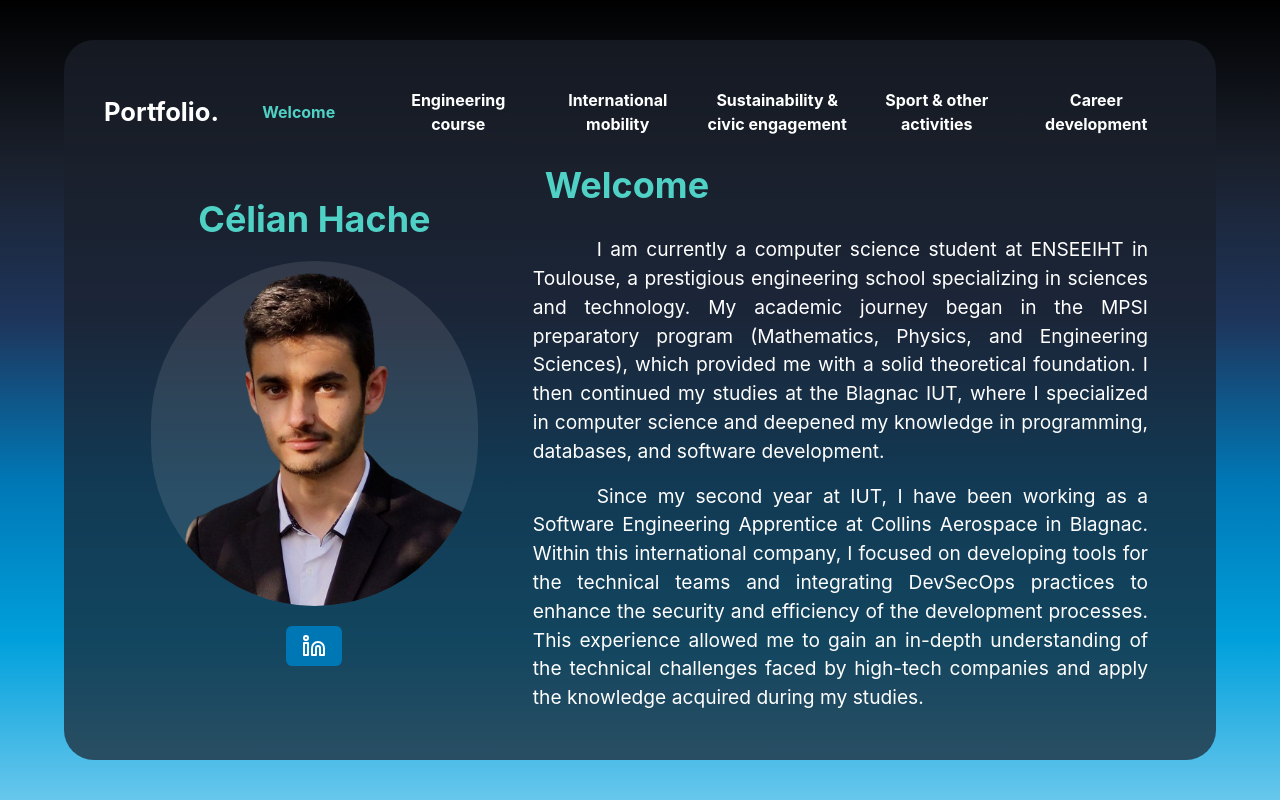
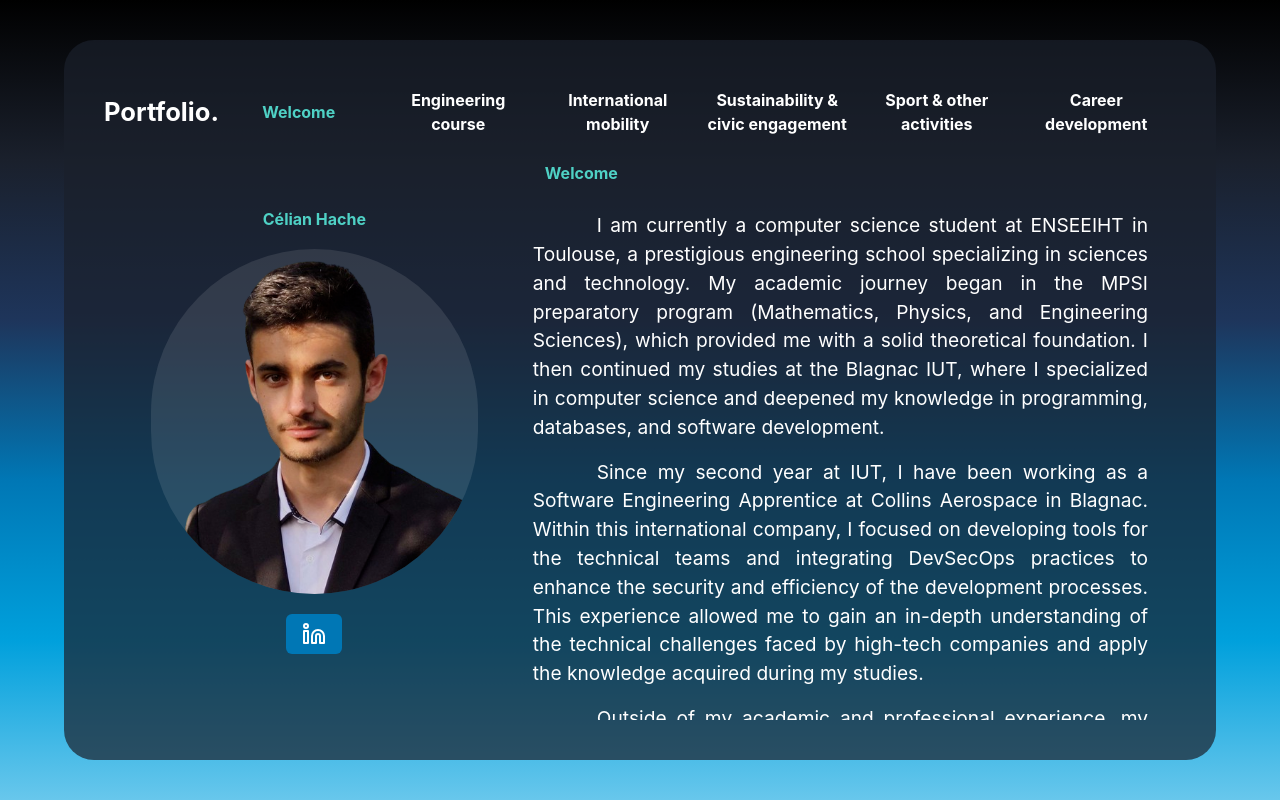
Before and after one commit to CelianHache/PortFolio_N7, a React (Vite) app: page / in a window 1280 px wide. Built offline with nearby package versions, Linux system fonts and the light colour scheme.

Commit message:
Change slider color and fontSize

```diff
--- a/src/Views/Welcome.tsx
+++ b/src/Views/Welcome.tsx
@@ -24,7 +24,7 @@ export const Welcome: React.FC<WelcomeProps> = (props) => {
                     width: "6px",
                 },
                 "&::-webkit-scrollbar-thumb": {
-                    background: "rgba(255, 255, 255, 0.1)",
+                    background: "rgba(255, 255, 255, 0.3)",
                     borderRadius: "24px",
                 },
             }}
@@ -43,7 +43,7 @@ export const Welcome: React.FC<WelcomeProps> = (props) => {
             >
                 <Heading
                     color={"teal.300"}
-                    font-size={"clamp(1rem, 1dvw, 1.5rem)"}
+                    fontSize={"clamp(1rem, 1dvw, 1.5rem)"}
                 >
                     {"Célian Hache"}
                 </Heading>
@@ -73,7 +73,7 @@ export const Welcome: React.FC<WelcomeProps> = (props) => {
             >
                 <Heading
                     color={"teal.300"}
-                    font-size={"clamp(1rem, 1dvw, 1.5rem)"}
+                    fontSize={"clamp(1rem, 1dvw, 1.5rem)"}
                     p={5}
                 >
                     {props.title}
```
